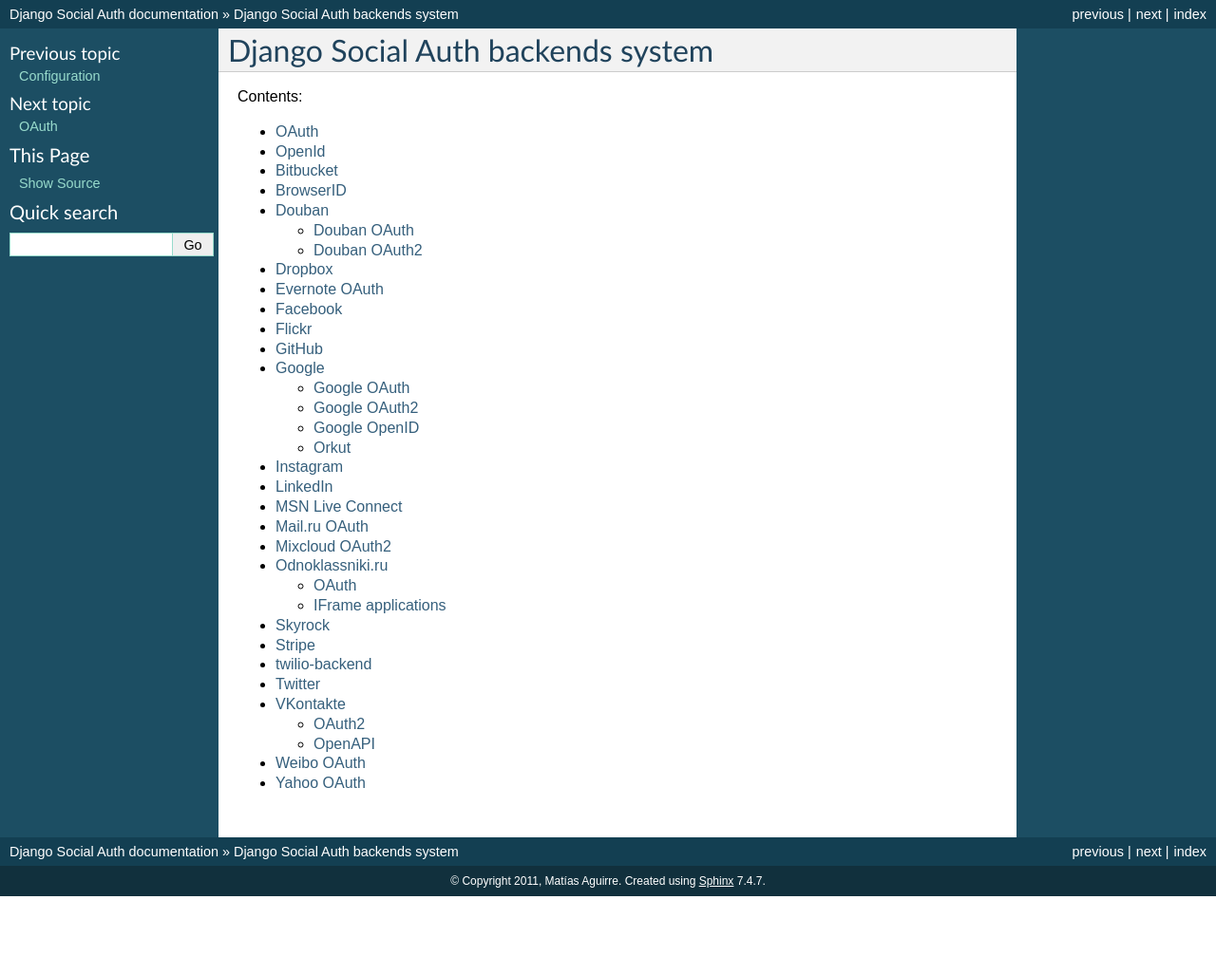
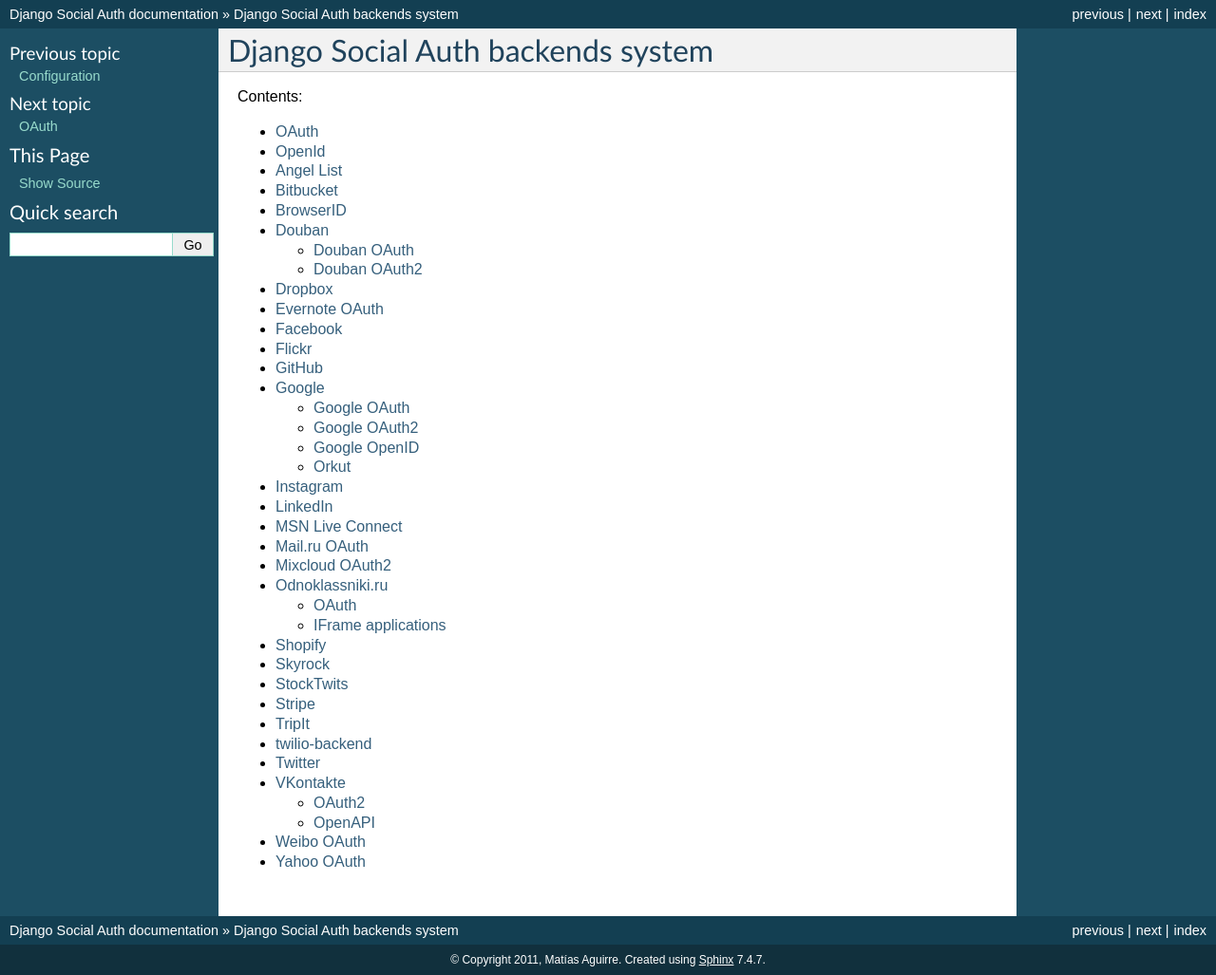
Before and after one commit to devs-cloud/django-social-auth-module, a Sphinx documentation site: the page built from doc/backends/index.rst, in a window 1280 px wide. Shown: the whole page at 95% size. Built offline with Sphinx 7.4.7, drawn with Linux system fonts in a browser that asks for light colours; before the commit the page ends 944 px from its top, so only the background shows below that.

Commit message:
Link missing backends doc

```diff
--- a/doc/backends/index.rst
+++ b/doc/backends/index.rst
@@ -9,6 +9,7 @@
    oauth
    openid
 
+   angel
    bitbucket
    browserid
    douban
@@ -24,8 +25,11 @@
    mailru
    mixcloud
    odnoklassnikiru
+   shopify
    skyrock
+   stocktwits
    stripe
+   tripit
    twilio
    twitter
    vkontakte
```
